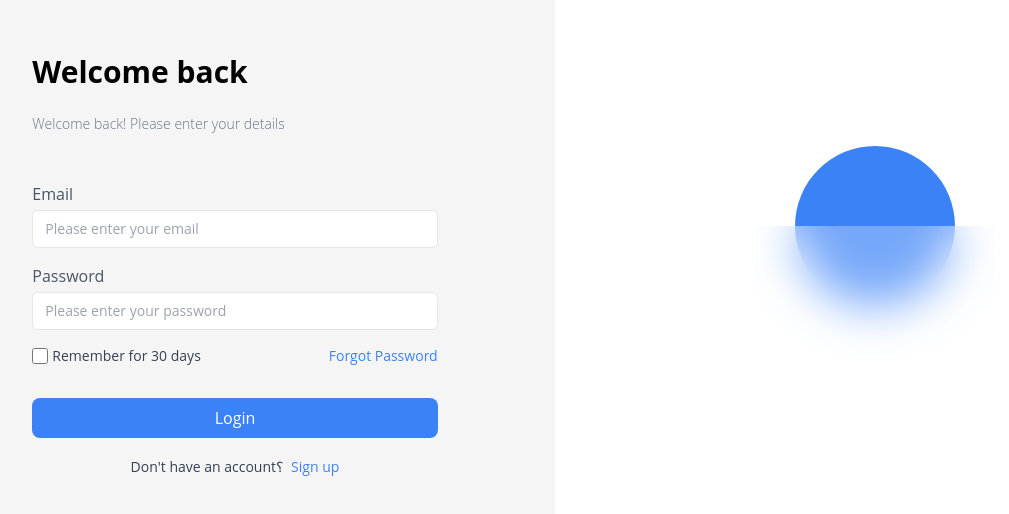
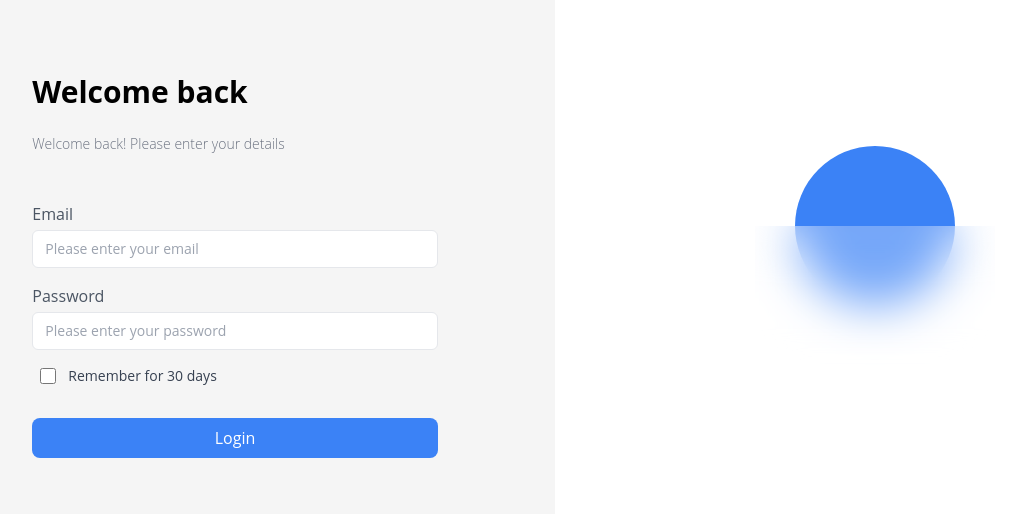
Before and after one commit to setykarimi/Heya-News, a React (Vite) app: page /login in a window 1280 px wide. Shown: the part 134-648 px from the top of the page, without its empty margins (85-1094 px from the left). Built offline with nearby package versions, Linux system fonts and the light colour scheme.

Commit message:
Subject: customForm, Description: Add LoginForm Component, Date: 7/23/2023

```diff
--- a/src/pages/Login.jsx
+++ b/src/pages/Login.jsx
@@ -1,89 +1,8 @@
-import Input from 'Components/form/input';
-import logo from 'Images/Logo.svg'
-import { Link, useNavigate } from 'react-router-dom';
-import { useFormik } from "formik";
-import * as Yup from 'yup'
-import { toast } from 'react-toastify';
-import { useDispatch } from 'react-redux';
-import { ADD_USER_INFO } from 'Services/reducers/auth';
-import { useTranslation } from 'react-i18next';
-
+import LoginForm from 'Components/form/customForms/loginForm';
 
 const Login = () => {
-    const { t, i18n } = useTranslation();
-
-    const navigate = useNavigate()
-    const dispatch = useDispatch()
-    const initialValues = {
-        email: "",
-        password: "",
-        check: false
-    }
-
-    const validationSchema = Yup.object({
-        email: Yup.string().required(t("login.required_email")),
-        password: Yup.string().required(t("login.pass_required")).min(8, t("login.short_pass"))
-            .matches(/[a-zA-Z]/, t("login.pass_match")),
-        check: Yup.boolean()
-            .required("Remember for 30 days must be accepted.")
-            .oneOf([true], "Remember for 30 days must be accepted.")
-    })
-
-    const onSubmit = (values) => {
-        toast.success(t("navbar.welcome_back"))
-        localStorage.setItem('auth', JSON.stringify({
-            email: values.email,
-            password: values.password
-        }));
-        dispatch(ADD_USER_INFO())
-        navigate("/")
-    }
-
-    const formik = useFormik({
-        initialValues,
-        onSubmit,
-        validationSchema
-    })
-
     return (
-        <div style={{ direction: i18n.language == "fa" ? "rtl" : "ltr", fontFamily: i18n.language == "fa" && "Vazir" }}>
-            <main className="xl:container mx-auto ">
-                <div className="md:w-full mx-auto">
-                    <div className="grid md:grid-cols-2 h-[100vh]">
-                        <div className='flex h-full justify-center items-center md:p-4 p-8 z-10'>
-                            <div className='flex flex-col gap-6 lg:w-2/3 md:w-3/4 w-full'>
-                                <h3 className='font-bold text-3xl'>{t("login.welcome")}</h3>
-                                <span className='font-light text-gray-500 text-sm'>{t("login.welcome_details")}</span>
-                                <form className='mt-6 flex flex-col gap-4' onSubmit={formik.handleSubmit}>
-
-                                    <Input label={t("login.email")} type="email" placeholder={t("login.enter_email")} formik={formik} name="email" />
-                                    <Input label={t("login.password")} type="password" placeholder={t("login.enter_pass")} formik={formik} name="password" />
-
-                                    <div className="flex items-center justify-between mb-4">
-                                        <div className='flex items-center relative'>
-                                            <input type="checkbox" name="check" onChange={formik.handleChange} onBlur={formik.handleBlur} className="w-4 h-4 text-blue-600 bg-gray-100 border-gray-300 rounded " />
-                                            <label htmlFor="check" className={`ml-1 text-sm ${formik.errors.check && formik.touched.check ? "text-red-600" : "text-gray-700"}`}>{t("login.remember")}</label>
-                                        </div>
-
-                                        <Link to="/" className='text-sm text-blue-500 font-medium'>{t("login.forgot")}</Link>
-                                    </div>
-
-                                    <button className='bg-blue-500 text-white py-2 rounded-lg' type='submit' >{t("navbar.login")}</button>
-                                    <div className='mx-auto'>
-                                        <span className='text-sm text-gray-700'>{t("login.dont_have_account")}</span>
-                                        <Link to="/" className='text-sm font-medium ml-1 text-blue-500'> {t("login.sign_up")}</Link>
-                                    </div>
-                                </form>
-                            </div>
-                        </div>
-                        <div className='md:flex flex-col h-full justify-center items-center bg-white contents'>
-                            <div className='w-40 h-40 bg-blue-500 rounded-full md:static absolute top-[2rem] left-0 right-0 md:m-0 m-auto'></div>
-                            <div className='w-60 h-40 backdrop-blur-xl bg-white/30 md:-mt-20 md:static absolute top-[7rem] left-0 md:m-0 right-0 m-auto'></div>
-                        </div>
-                    </div>
-                </div>
-            </main>
-        </div>
+        <LoginForm />
     );
 }
 
```
